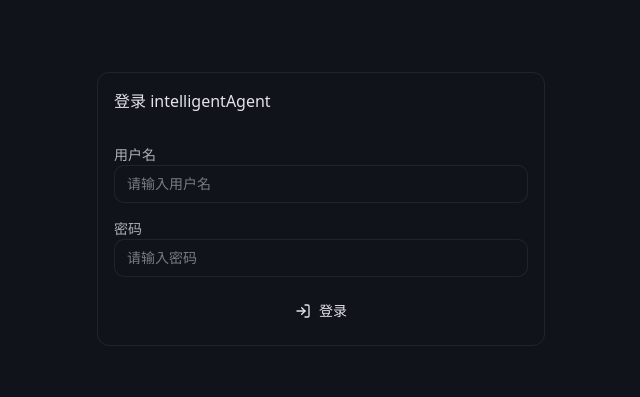
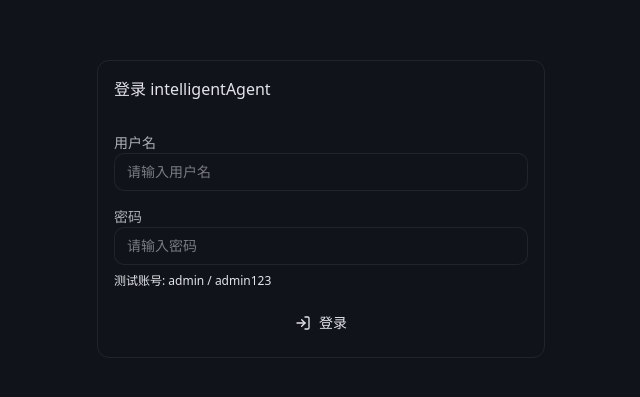
Before and after one commit to TaueFenCheng/agent_mono, a Next.js app in the folder frontend/web/: page /login in a window 1280 px wide. Shown: the part 191-588 px from the top of the page, without its empty margins (319-959 px from the left). Built offline with nearby package versions, Linux system fonts and the light colour scheme.

Commit message:
feat(login): 添加测试账号提示信息以便用户登录

```diff
--- a/frontend/web/components/login-form.tsx
+++ b/frontend/web/components/login-form.tsx
@@ -97,6 +97,7 @@ export function LoginForm() {
               onChange={(event) => setPassword(event.target.value)}
               placeholder="请输入密码"
             />
+            <p className="text-muted-foreground/60 text-xs">测试账号: admin / admin123</p>
           </label>
 
           {error ? (
```
